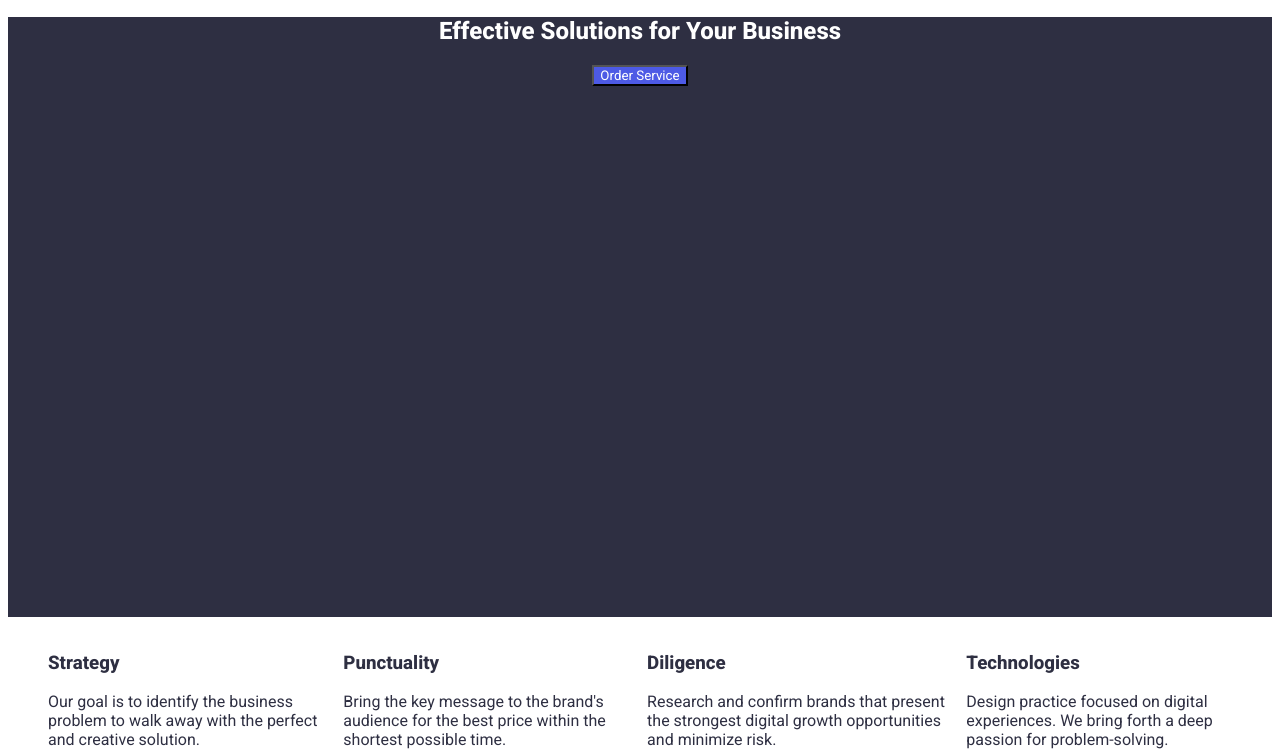
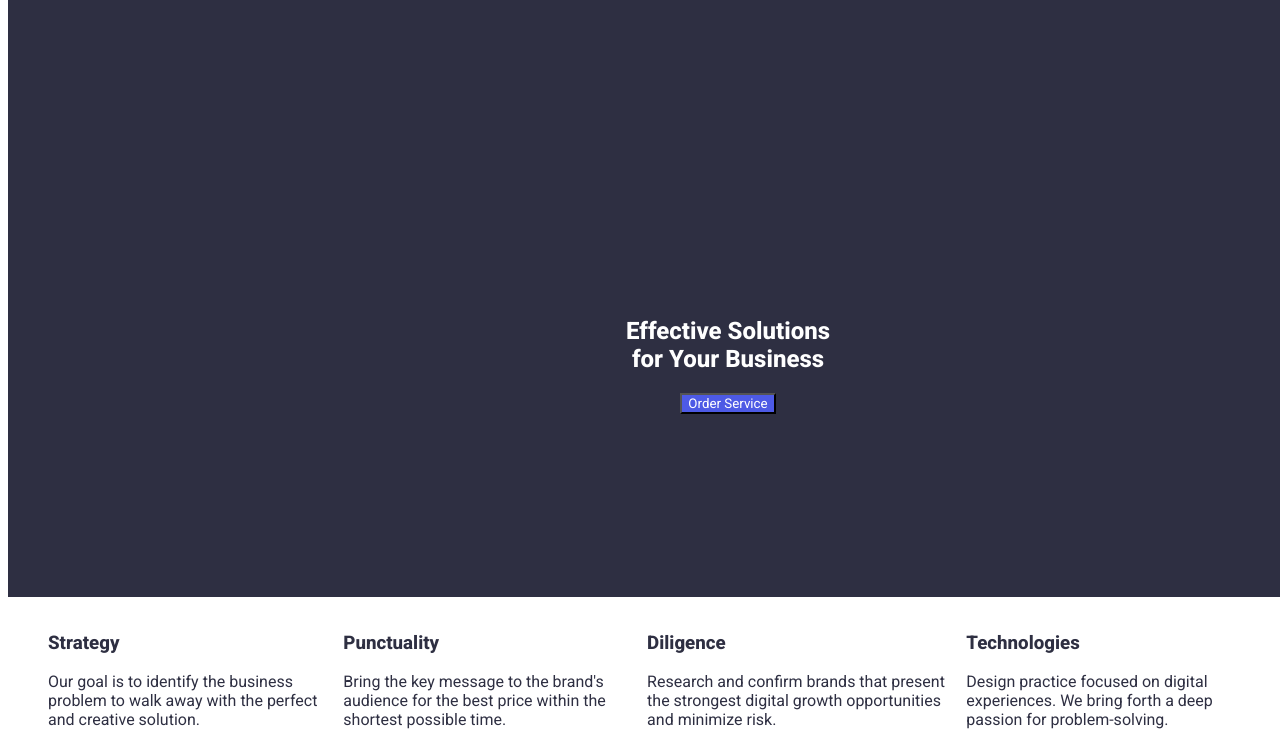
Before and after one commit to voxmech/goit-markup-hw-03, a plain HTML site: page index.html in a window 1280 px wide. Shown: the part 62-813 px from the top of the page. Drawn offline with Linux system fonts and the light colour scheme.

Commit message:
unfinished changes

```diff
--- a/css/styles.css
+++ b/css/styles.css
@@ -148,7 +148,6 @@ ul li a {
 .hero {
 
     color: var(--text-primary-white);
-    background-color: var(--hero-background);
     margin: 0;
 
 
@@ -157,18 +156,20 @@ ul li a {
 .hero-container {
 
     background-color: var(--hero-background);
+    display: flex;
+    align-items: center;
+    flex-direction: column;
+    box-sizing: content-box;
+    width: 1440px;
     height: 600px;
-    weight: 1440px;
-
-    text-align: center;
-
 
 
 }
 
 .hero-motto {
 
-    align-items: center;
+    text-align: center;
+    padding-top: 300px;
 }
 
 .order-service {
@@ -176,6 +177,7 @@ ul li a {
     background-color: var(--primary-hover-color);
     font-family: 'Roboto', sans-serif;
     font-weight: 400;
+
 
 }
 
@@ -186,7 +188,7 @@ ul li a {
     border-color: none;
     cursor: pointer;
 
-    align-items: center;
+
 }
 
 .features-items {
--- a/index.html
+++ b/index.html
@@ -50,7 +50,7 @@
 
              <div class="hero-container">
                   <h1 class="hero-motto">
-                       Effective Solutions for Your Business
+                       Effective Solutions <br> for Your Business
                   </h1>
                     <button type="button" class="order-service" > Order Service</button>
              </div>
```
